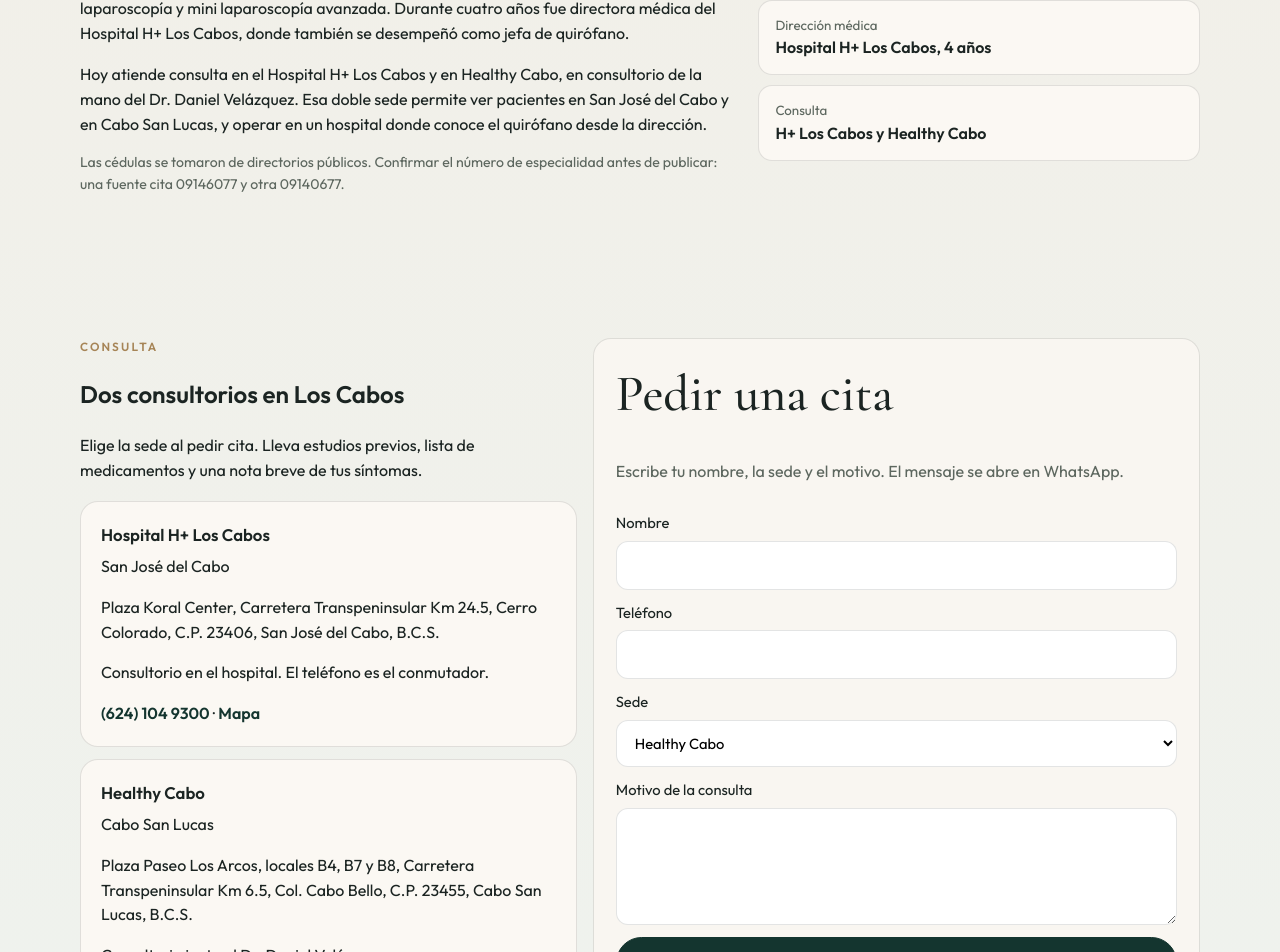
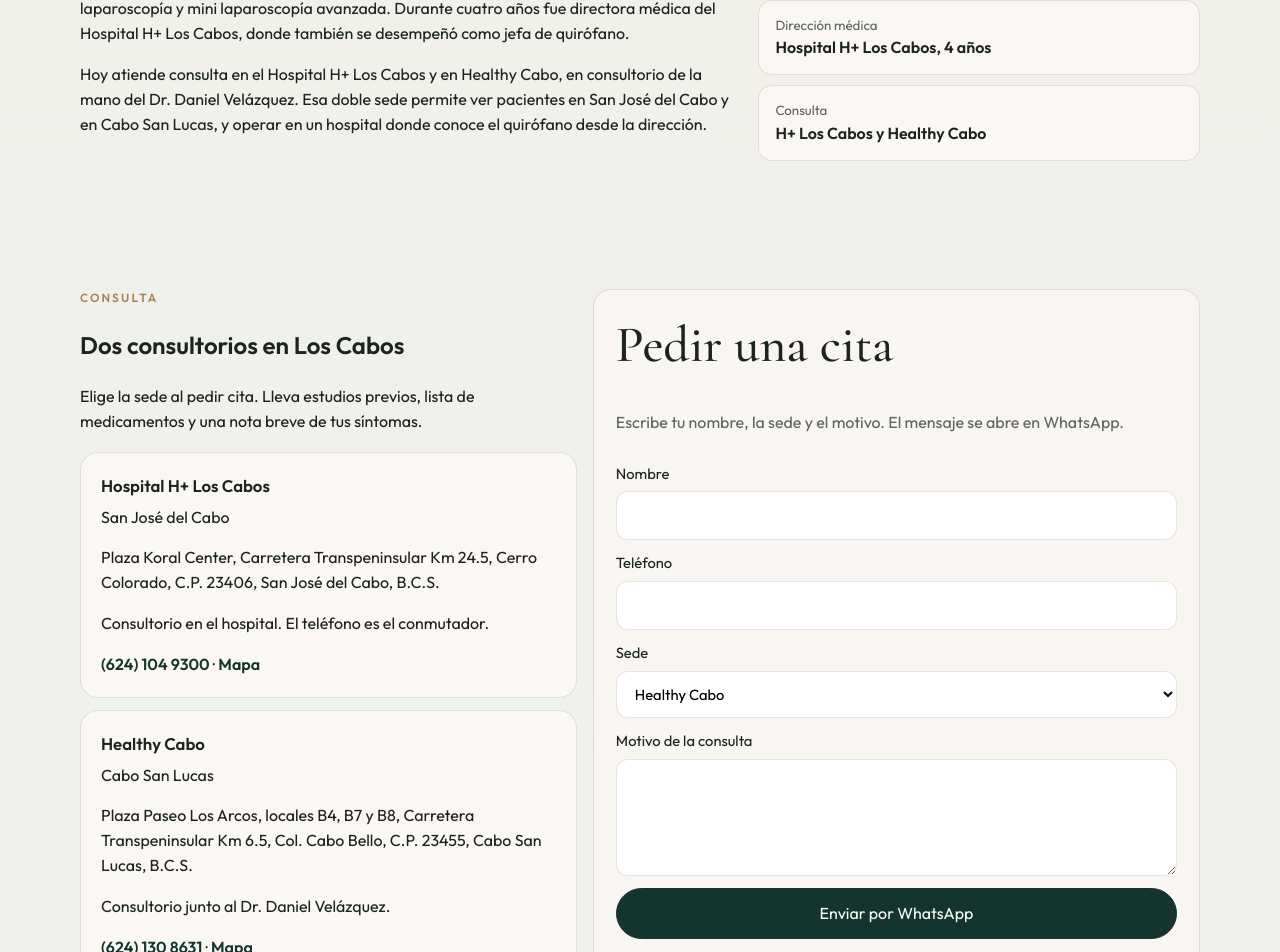
Before and after one commit to cabooneconcierge/arelttfong, a Next.js app: page / in a window 1280 px wide. Shown: the part 2141-3093 px from the top of the page. Built offline with nearby package versions, Linux system fonts and the light colour scheme.

Commit message:
Confirmar cédula de especialidad 09146077

```diff
--- a/app/components/Site.js
+++ b/app/components/Site.js
@@ -101,7 +101,6 @@ export default function Site() {
             <h2>{t.pathTitle}</h2>
             <p>{t.pathBody}</p>
             <p>{t.pathBody2}</p>
-            <p className="warn">{t.pathDisclaimer}</p>
           </div>
           <div className="creds">
             {t.credentials.map(([label, value]) => (
--- a/app/data.js
+++ b/app/data.js
@@ -90,8 +90,6 @@ export const copy = {
       ["Dirección médica", "Hospital H+ Los Cabos, 4 años"],
       ["Consulta", "H+ Los Cabos y Healthy Cabo"]
     ],
-    pathDisclaimer:
-      "Las cédulas se tomaron de directorios públicos. Confirmar el número de especialidad antes de publicar: una fuente cita 09146077 y otra 09140677.",
     visitEyebrow: "Consulta",
     visitTitle: "Dos consultorios en Los Cabos",
     visitBody:
@@ -169,8 +167,6 @@ export const copy = {
       ["Medical director", "H+ Los Cabos, 4 years"],
       ["Offices", "H+ Los Cabos and Healthy Cabo"]
     ],
-    pathDisclaimer:
-      "License numbers come from public directories. Confirm the specialty license before launch: one source lists 09146077 and another 09140677.",
     visitEyebrow: "Visit",
     visitTitle: "Two offices in Los Cabos",
     visitBody:
```
Also changed, not shown: 1 other file (tests, documents, lock files or other folders).
